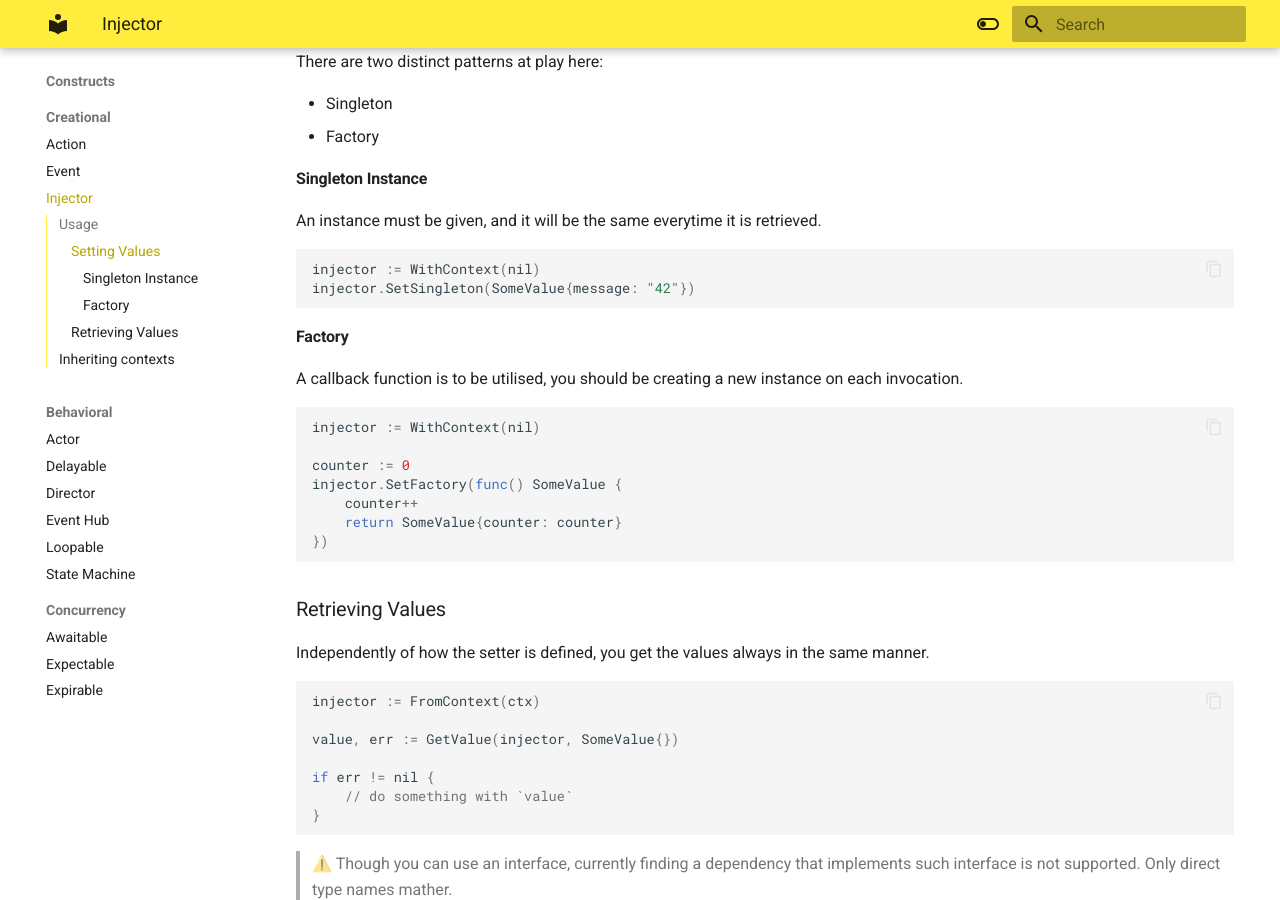
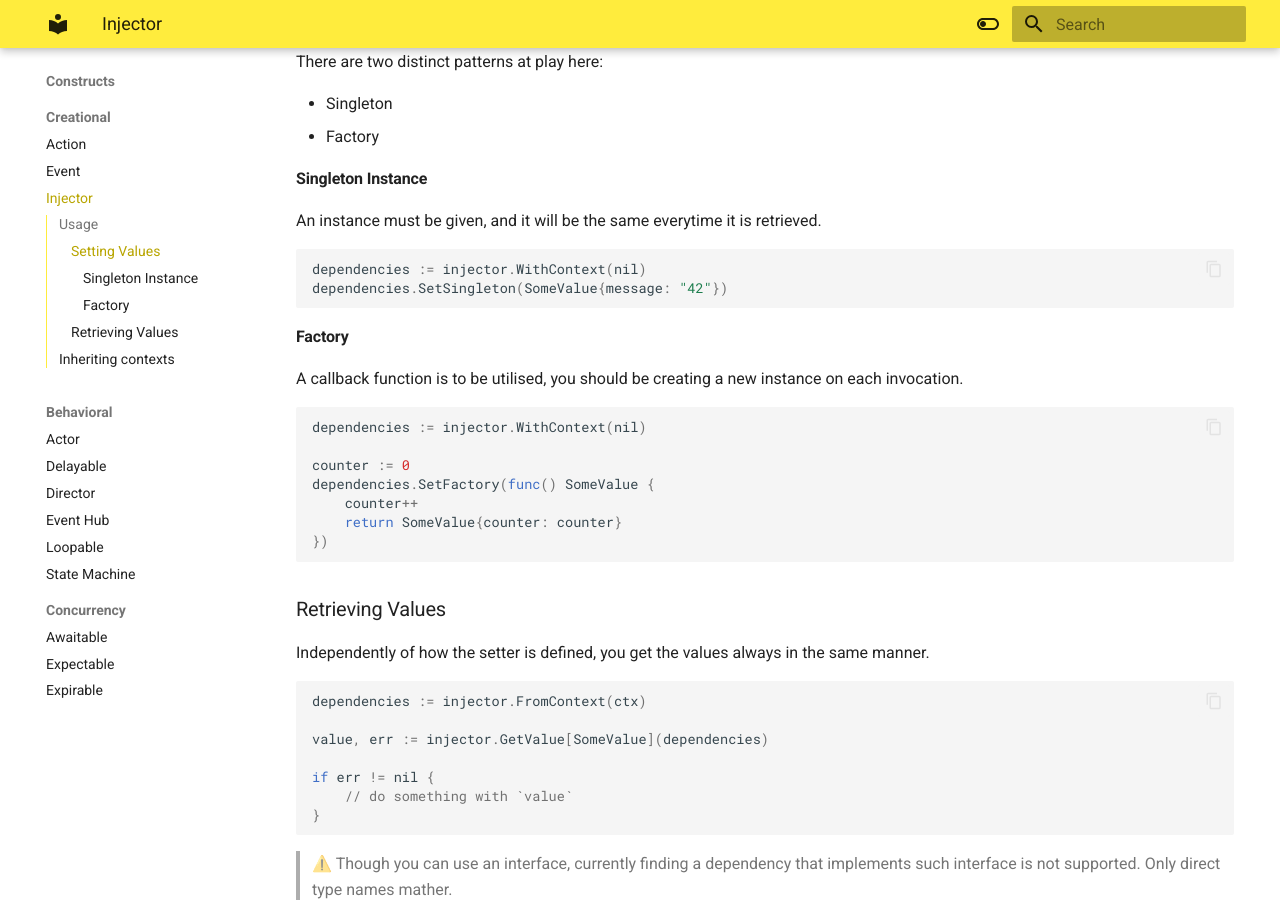
Before and after one commit to a-inacio/edt-go, an MkDocs documentation site: the page built from docs/injector.md, in a window 1280 px wide and 900 px high, scrolled down 517 px. Built offline with MkDocs 1.6.1 and Material for MkDocs 9.7.7, drawn with Linux system fonts in a browser that asks for light colours.

Commit message:
refactor: Simplify injector Get Value methods
BREAKING CHANGE: Get Value methods signature changes

````diff
--- a/docs/injector.md
+++ b/docs/injector.md
@@ -22,18 +22,18 @@ There are two distinct patterns at play here:
 An instance must be given, and it will be the same everytime it is retrieved.
 
 ```go
-injector := WithContext(nil)
-injector.SetSingleton(SomeValue{message: "42"})
+dependencies := injector.WithContext(nil)
+dependencies.SetSingleton(SomeValue{message: "42"})
 ```
 #### Factory
 
 A callback function is to be utilised, you should be creating a new instance on each invocation.
 
 ```go
-injector := WithContext(nil)
+dependencies := injector.WithContext(nil)
 
 counter := 0
-injector.SetFactory(func() SomeValue {
+dependencies.SetFactory(func() SomeValue {
     counter++
     return SomeValue{counter: counter}
 })
@@ -44,9 +44,9 @@ injector.SetFactory(func() SomeValue {
 Independently of how the setter is defined, you get the values always in the same manner.
 
 ```go
-injector := FromContext(ctx)
+dependencies := injector.FromContext(ctx)
 
-value, err := GetValue(injector, SomeValue{})
+value, err := injector.GetValue[SomeValue](dependencies)
 
 if err != nil {
 	// do something with `value`
````
Also changed, not shown: 2 other files.
